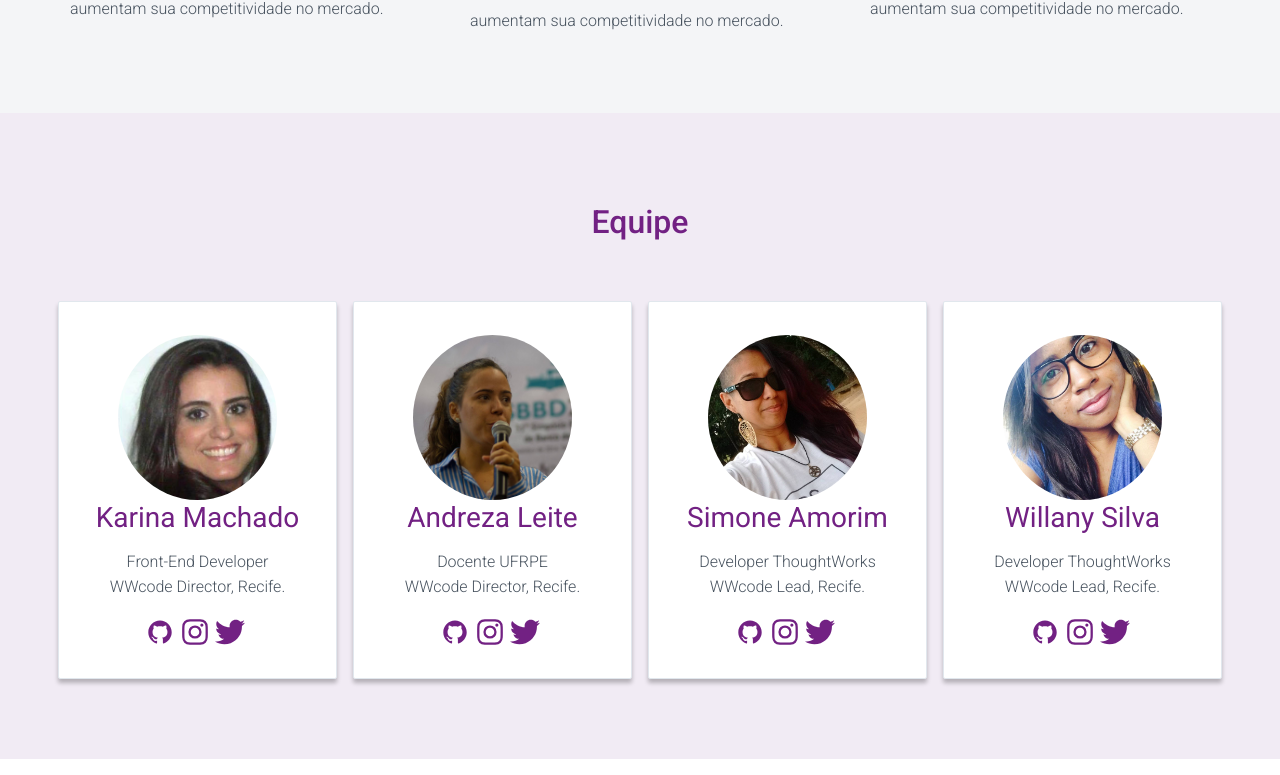
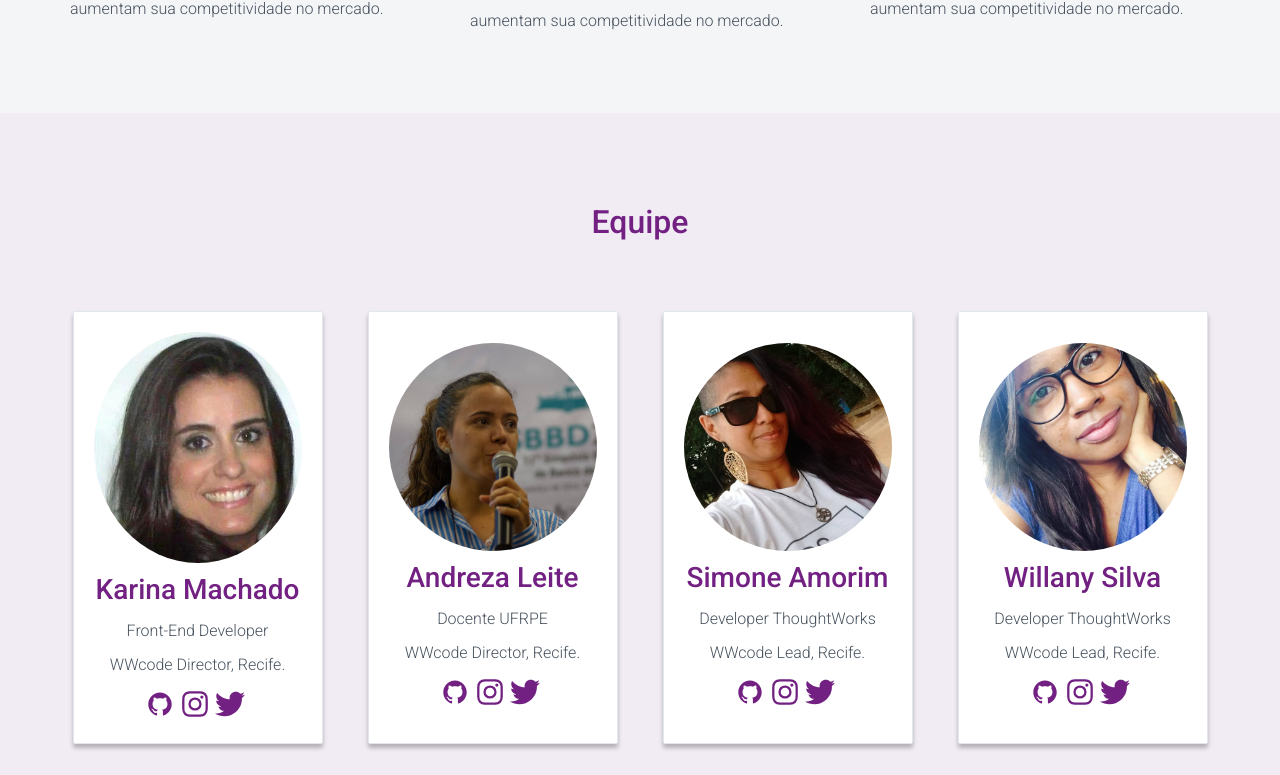
Before and after one commit to womenwhocoderecife/womendevprojects, a React (Create React App) app: page / in a window 1280 px wide. Shown: the part 1565-2340 px from the top of the page. Built offline with nearby package versions, Linux system fonts and the light colour scheme.

Commit message:
make the team session rsponsive for the different display close #5

```diff
--- a/src/Main.js
+++ b/src/Main.js
@@ -101,11 +101,11 @@ const Main = () => (
         </div>
       </div>
     </section>
+
     <section className="team">
-
       <h2 className="main__title team__title">Equipe</h2>
-      <div className="team__content">
-        <div className="team__card">
+      <ul className="team__content">
+        <li className="team__card">
           <img
             className="team__card__img"
             src={karina_perfil}
@@ -115,20 +115,26 @@ const Main = () => (
           <p className="team__card__text">Front-End Developer</p>
           <p className="team__card__text">WWcode Director, Recife.</p>
 
-          <ul className='footer__list__social-network'>
-            <li className='footer__list__item__social-network'>
-              <a href='https://github.com/womenwhocoderecife'><img src={github} alt='logo'/></a>
+          <ul className="footer__list__social-network">
+            <li className="footer__list__item__social-network">
+              <a href="https://github.com/womenwhocoderecife">
+                <img src={github} alt="logo" />
+              </a>
             </li>
-            <li className='footer__list__item__social-network'>
-              <a href='https://www.instagram.com/wwcoderecife/'><img src={instagram} alt='logo'/></a>
+            <li className="footer__list__item__social-network">
+              <a href="https://www.instagram.com/wwcoderecife/">
+                <img src={instagram} alt="logo" />
+              </a>
             </li>
-            <li className='footer__list__item__social-network'>
-              <a href='https://twitter.com/WWCode_Recife'><img src={twitter} alt='logo'/></a>
+            <li className="footer__list__item__social-network">
+              <a href="https://twitter.com/WWCode_Recife">
+                <img src={twitter} alt="logo" />
+              </a>
             </li>
           </ul>
-        </div>
+        </li>
 
-        <div className="team__card">
+        <li className="team__card">
           <img
             className="team__card__img"
             src={andreza}
@@ -138,20 +144,26 @@ const Main = () => (
           <p className="team__card__text">Docente UFRPE</p>
           <p className="team__card__text">WWcode Director, Recife.</p>
 
-          <ul className='footer__list__social-network'>
-            <li className='footer__list__item__social-network'>
-              <a href='https://github.com/womenwhocoderecife'><img src={github} alt='logo'/></a>
+          <ul className="footer__list__social-network">
+            <li className="footer__list__item__social-network">
+              <a href="https://github.com/womenwhocoderecife">
+                <img src={github} alt="logo" />
+              </a>
             </li>
-            <li className='footer__list__item__social-network'>
-              <a href='https://www.instagram.com/wwcoderecife/'><img src={instagram} alt='logo'/></a>
+            <li className="footer__list__item__social-network">
+              <a href="https://www.instagram.com/wwcoderecife/">
+                <img src={instagram} alt="logo" />
+              </a>
             </li>
-            <li className='footer__list__item__social-network'>
-              <a href='https://twitter.com/WWCode_Recife'><img src={twitter} alt='logo'/></a>
+            <li className="footer__list__item__social-network">
+              <a href="https://twitter.com/WWCode_Recife">
+                <img src={twitter} alt="logo" />
+              </a>
             </li>
           </ul>
-        </div>
+        </li>
 
-        <div className="team__card">
+        <li className="team__card">
           <img
             className="team__card__img"
             src={simone}
@@ -161,43 +173,50 @@ const Main = () => (
           <p className="team__card__text">Developer ThoughtWorks</p>
           <p className="team__card__text">WWcode Lead, Recife.</p>
 
-          <ul className='footer__list__social-network'>
-            <li className='footer__list__item__social-network'>
-              <a href='https://github.com/womenwhocoderecife'><img src={github} alt='logo'/></a>
+          <ul className="footer__list__social-network">
+            <li className="footer__list__item__social-network">
+              <a href="https://github.com/womenwhocoderecife">
+                <img src={github} alt="logo" />
+              </a>
             </li>
-            <li className='footer__list__item__social-network'>
-              <a href='https://www.instagram.com/wwcoderecife/'><img src={instagram} alt='logo'/></a>
+            <li className="footer__list__item__social-network">
+              <a href="https://www.instagram.com/wwcoderecife/">
+                <img src={instagram} alt="logo" />
+              </a>
             </li>
-            <li className='footer__list__item__social-network'>
-              <a href='https://twitter.com/WWCode_Recife'><img src={twitter} alt='logo'/></a>
+            <li className="footer__list__item__social-network">
+              <a href="https://twitter.com/WWCode_Recife">
+                <img src={twitter} alt="logo" />
+              </a>
             </li>
           </ul>
-        </div>
+        </li>
 
-        <div className="team__card">
-          <img
-            className="team__card__img"
-            src={will}
-            alt="Willany"
-          />
+        <li className="team__card">
+          <img className="team__card__img" src={will} alt="Willany" />
           <h3 className="team__card__title">Willany Silva</h3>
           <p className="team__card__text">Developer ThoughtWorks</p>
           <p className="team__card__text">WWcode Lead, Recife.</p>
 
-          <ul className='footer__list__social-network'>
-            <li className='footer__list__item__social-network'>
-              <a href='https://github.com/womenwhocoderecife'><img src={github} alt='logo'/></a>
+          <ul className="footer__list__social-network">
+            <li className="footer__list__item__social-network">
+              <a href="https://github.com/womenwhocoderecife">
+                <img src={github} alt="logo" />
+              </a>
             </li>
-            <li className='footer__list__item__social-network'>
-              <a href='https://www.instagram.com/wwcoderecife/'><img src={instagram} alt='logo'/></a>
+            <li className="footer__list__item__social-network">
+              <a href="https://www.instagram.com/wwcoderecife/">
+                <img src={instagram} alt="logo" />
+              </a>
             </li>
-            <li className='footer__list__item__social-network'>
-              <a href='https://twitter.com/WWCode_Recife'><img src={twitter} alt='logo'/></a>
+            <li className="footer__list__item__social-network">
+              <a href="https://twitter.com/WWCode_Recife">
+                <img src={twitter} alt="logo" />
+              </a>
             </li>
           </ul>
-        </div>
-
-      </div>
+        </li>
+      </ul>
     </section>
   </main>
 );
--- a/src/assets/style/main/team.css
+++ b/src/assets/style/main/team.css
@@ -1,8 +1,6 @@
 .team{
-  margin: o auto;
   width: 100%;
-  height:646.28px;
-  padding: 50px;
+  padding: 50px 50px 100px 50px;
   background: rgba(194,168,207,0.23);
 }
 
@@ -15,9 +13,16 @@
   max-width: 1200px;
   width: 100%;
   display: flex;
-    justify-content: center;
-    align-items: center;
-    margin: 20px auto 0;
+  flex-wrap: wrap;
+  justify-content: space-around;
+  padding: 20px 0;
+  margin: 0 auto;
+}
+
+@media (min-width: 1000px) {
+  .team__content {
+    flex-wrap: nowrap;
+  }
 }
 
 .team__card {
@@ -25,49 +30,47 @@
   flex-direction: column;
   align-items: center;
   justify-content: center;
-    width:279px;
-    height: 378.09px;
-    background: #FFFFFF;
+  max-width: 350px;
+  width: 100%;
+  background: var(--light-secondary-color);
   border: 1px solid #E1E7ED;
-    box-sizing: border-box;
   box-shadow: 0px 4px 4px rgba(0, 0, 0, 0.25);
   border-radius: 2px;
-    margin: auto;
+  padding: 20px;
+  margin: 10px 10px 50px 10px;
+}
 
+@media (min-width: 720px) {
+  .team__card {
+    width: 280px;
+  }
+}
 
-
+@media (min-width: 1000px) {
+  .team__card {
+    width: 250px;
+    margin-bottom: 10px;
+  }
 }
 
 .team__card__img{
+  width: 100%;
   border-radius: 50%;
-  margin:2%;
-  vertical-align: middle;
-  width: 159px;
-  height: 165px;
-  border-radius: 50%;
-
 }
 
 .team__card__title{
-  margin-top:-5px;
   color: var(--dark-primary-color);
-  font: 700 20px 'Roboto', sans-serif;
-  max-width: 300px;
+  font: 500 28px 'Roboto', sans-serif;
   width: 100%;
   text-align: center;
-  font-style: normal;
-  font-weight: normal;
-  line-height: normal;
-  font-size: 28px;
+  padding: 5px 0;
+  margin: 5px 0;
 }
 
 .team__card__text {
-
   text-align: center;
   color: var(--secondary-color);
   font: 300 16px 'Roboto', sans-serif;
-    margin-top:-10px;
-
-
-
+  margin: 0 0 5px 0;
+  padding: 5px
 }
```
Lines whose indentation alone changed are shown as unchanged.
